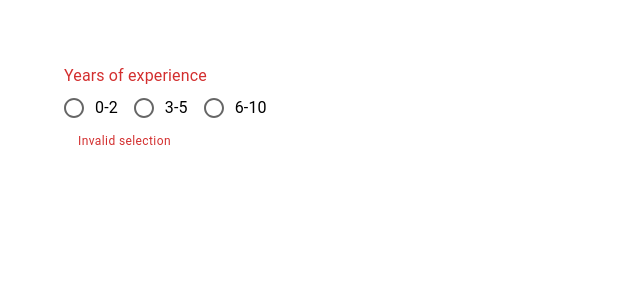
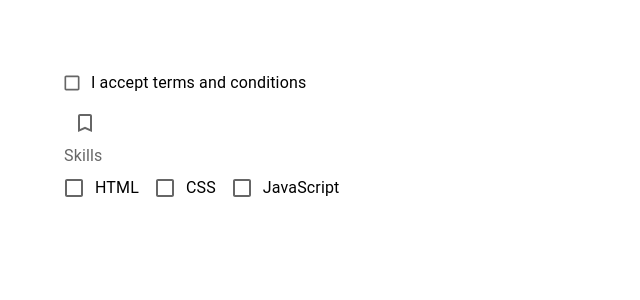
Before and after one commit to thethmuenaing/react-mui-demo, a React (Create React App) app: page / in a window 1280 px wide. Shown: the top 300 px of the page, without its empty margins (0-640 px from the left). Built offline with nearby package versions, Linux system fonts and the light colour scheme.

Commit message:
build MuiCheckbox component

```diff
--- a/src/App.tsx
+++ b/src/App.tsx
@@ -3,7 +3,8 @@
 // import { MuiButton } from './components/MuiButton';
 // import { MuiTextField } from './components/MuiTextField';
 // import { MuiSelect } from './components/MuiSelect';
-import { MuiRadioButton } from './components/MuiRadioButton';
+// import { MuiRadioButton } from './components/MuiRadioButton';
+import { MuiCheckbox } from './components/MuiCheckbox';
 
 function App() {
   return (
@@ -12,7 +13,8 @@
       {/* <MuiButton/> */}
       {/* <MuiTextField/> */}
       {/* <MuiSelect/> */}
-      <MuiRadioButton/>
+      {/* <MuiRadioButton/> */}
+      <MuiCheckbox/>
     </div>
   );
 }
--- /dev/null
+++ b/src/components/MuiCheckbox.tsx
@@ -0,0 +1,45 @@
+import { Box, FormControlLabel, Checkbox, FormControl, FormLabel, FormGroup } from "@mui/material"
+import React, { useState } from "react"
+import BookmarkBorderIcon from "@mui/icons-material/BookmarkBorder"
+import BookmarkIcon from "@mui/icons-material/Bookmark"
+
+
+export const MuiCheckbox = () => {
+	const [acceptTnC , setAcceptTnC] = useState(false)
+	const [skills , setSkills] = useState<string[]>([])
+
+	console.log({acceptTnC})
+	console.log({skills})
+
+	const handleChange = (event: React.ChangeEvent<HTMLInputElement>) => {
+		setAcceptTnC(event.target.checked)
+	}
+	const handleSkillsChange = (event: React.ChangeEvent<HTMLInputElement>) => {
+		const index = skills.indexOf(event.target.value)
+		if(index === -1) {
+			setSkills([...skills, event.target.value])
+		} else {
+			setSkills(skills.filter((skill) => skill !== event.target.value))
+		}
+	}
+	return (
+		<Box>
+			<Box>
+				<FormControlLabel label="I accept terms and conditions" control={<Checkbox size="small" color="secondary" checked={acceptTnC} onChange={handleChange} />}/>
+			</Box>
+			<Box>
+				<Checkbox icon={<BookmarkBorderIcon />} checkedIcon={<BookmarkIcon/>} checked={acceptTnC} onChange={handleChange}/>
+			</Box>
+			<Box>
+				<FormControl>
+					<FormLabel>Skills</FormLabel>
+					<FormGroup row>
+						<FormControlLabel label="HTML" control={<Checkbox value="html" checked={skills.includes("html")} onChange={handleSkillsChange} />}/>
+						<FormControlLabel label="CSS" value="css" control={<Checkbox checked={skills.includes("css")} onChange={handleSkillsChange} />}/>
+						<FormControlLabel label="JavaScript" value="javascript" control={<Checkbox checked={skills.includes("javascript")} onChange={handleSkillsChange} />}/>
+					</FormGroup>
+				</FormControl>
+			</Box>
+		</Box>
+	)
+}
```
